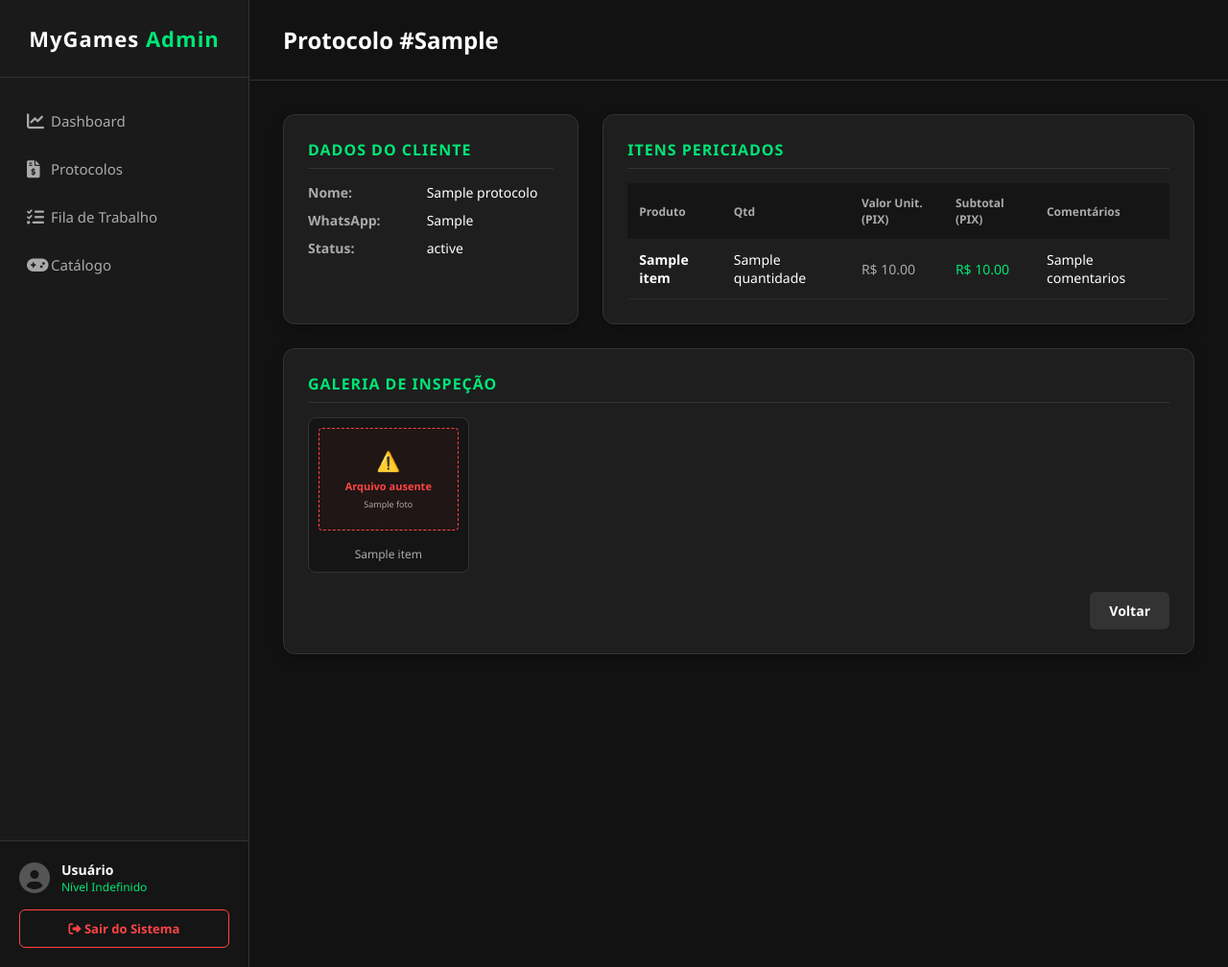
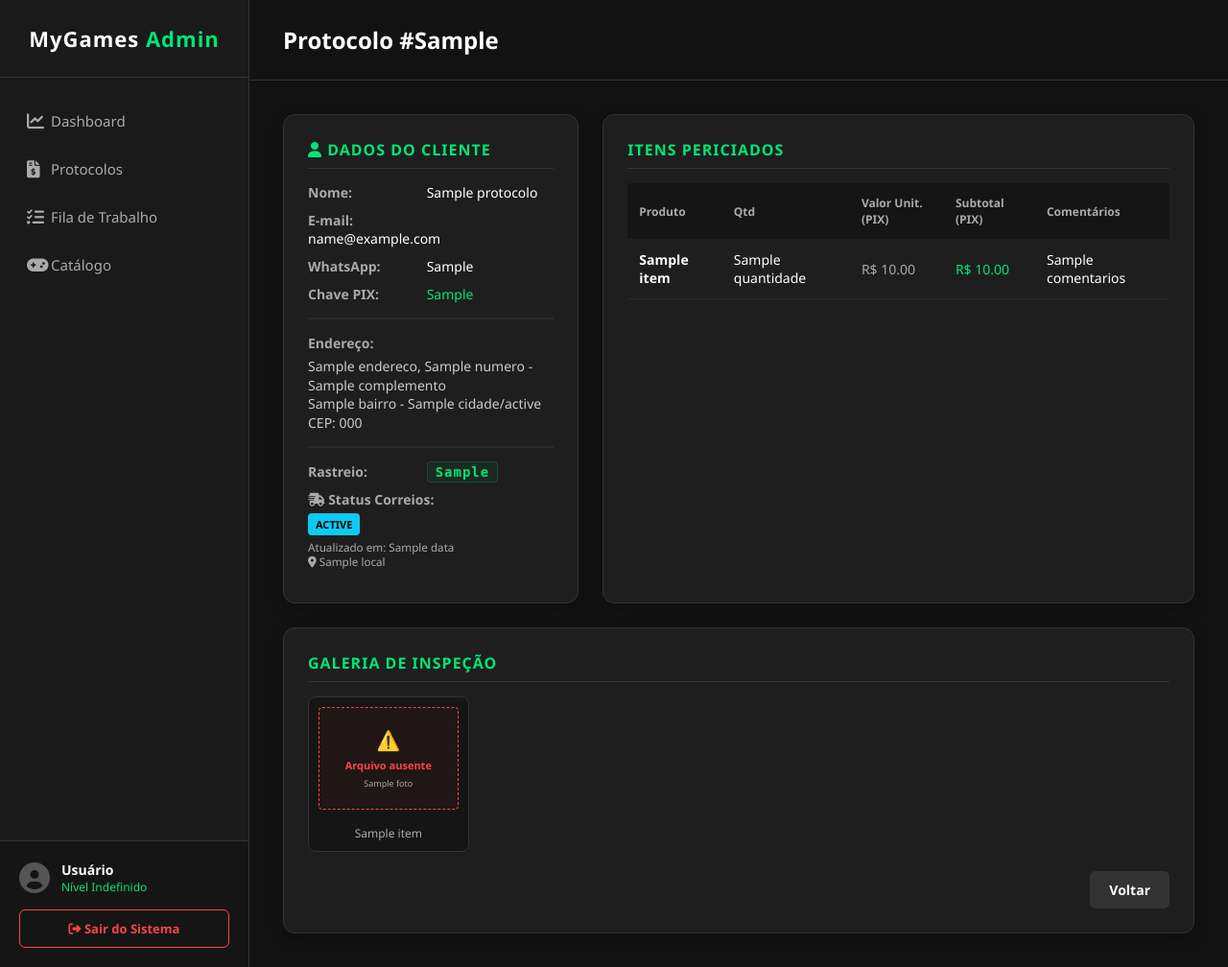
Before and after one commit to avernax-droid/MyGames, a Flask app: template templates/detalhes_protocolo.html in a window 1280 px wide. Shown: the whole page at 96% size. Run offline with Flask 3, Linux system fonts and the light colour scheme; the template is opened without the code that fills it: most values are stand-ins (such as "Sample title", 1, 10 or a date in 2020).

Commit message:
feat: Integração API Correios SRO e melhorias UI/UX nos protocolos
- admin_engine: Integração com a API REST Oficial dos Correios (SRO) para rastreio.
- admin_server: Injeção do histórico de rastreio na rota de detalhes do protocolo.
- detalhes_protocolo.html: Inclusão de Endereço, Chave PIX, máscara de CEP no Jinja2 e painel de status logístico.
- protocolos.html: Inclusão de botão X (fechar) e suporte à tecla ESC no modal de busca.

```diff
--- a/admin_server.py
+++ b/admin_server.py
@@ -24,6 +24,7 @@
 # - 25/06/2026: Implementação do fluxo de recuperação de senha (Opção 2 - geração de senha provisória).
 # - 25/06/2026: Integração real do disparo de e-mail (SMTP) na recuperação de senha.
 # - 25/06/2026: Integração de envio automático de e-mail ao cliente nas rotas de alteração de status da perícia.
+# - 26/06/2026: Integração da consulta de rastreio da Logística Reversa (Correios) na rota detalhes_protocolo.
 # ==============================================================================
 
 from flask import Flask, render_template, request, redirect, url_for, session, flash, send_from_directory, jsonify
@@ -356,7 +357,18 @@ def detalhes_protocolo(protocolo_id):
                 pass
 
     lista_status = admin_engine.buscar_status_ativos()
-    return render_template('detalhes_protocolo.html', protocolo=dados_protocolo, itens=itens_protocolo, lista_status=lista_status)
+
+    # NOVA LÓGICA DE CONSULTA AO RASTREIO DA LOGÍSTICA REVERSA
+    historico_rastreio = []
+    codigo_rastreio = dados_protocolo.get('codigo_rastreio')
+    if codigo_rastreio:
+        historico_rastreio = admin_engine.consultar_historico_rastreio(codigo_rastreio)
+
+    return render_template('detalhes_protocolo.html',
+                           protocolo=dados_protocolo,
+                           itens=itens_protocolo,
+                           lista_status=lista_status,
+                           historico_rastreio=historico_rastreio)
 
 @app.route('/protocolos/atualizar_status/<int:protocolo_id>', methods=['POST'])
 @requer_permissao('protocolos', 'update')
--- a/templates/detalhes_protocolo.html
+++ b/templates/detalhes_protocolo.html
@@ -15,6 +15,13 @@
                 fluida das fotos de perícia na mesma tela.
   - 08/06/2026: Adição de formatação visual (máscara) dinâmica via JS para
                 o número de WhatsApp do cliente.
+  - 26/06/2026: Atualização do card "Dados do Cliente" para incluir Endereço,
+                Chave PIX e o painel integrado de Rastreio dos Correios.
+  - 26/06/2026: Ajuste no CSS inline das labels de Endereço e Status Correios
+                para evitar quebra de linha indesejada.
+  - 26/06/2026: Inclusão de destaque visual discreto (badge translúcida monoespaçada)
+                para o Código de Rastreio.
+  - 26/06/2026: Inclusão de formatação visual (máscara) via Jinja2 para exibição do CEP.
   ==============================================================================
 #}
 {% extends 'base.html' %}
@@ -122,10 +129,57 @@
 
 <div class="grid-detalhes">
     <div class="card-admin info-section">
-        <h3>Dados do Cliente</h3>
+        <h3><i class="fas fa-user"></i> Dados do Cliente</h3>
         <div class="info-row"><strong>Nome:</strong> {{ protocolo.cliente_nome }}</div>
+        <div class="info-row"><strong>E-mail:</strong> {{ protocolo.cliente_email }}</div>
         <div class="info-row"><strong>WhatsApp:</strong> <span class="mascara-telefone">{{ protocolo.cliente_whatsapp | default('Não informado') }}</span></div>
-        <div class="info-row"><strong>Status:</strong> {{ protocolo.status }}</div>
+        <div class="info-row"><strong>Chave PIX:</strong> <span style="color: var(--cor-destaque);">{{ protocolo.chave_pix if protocolo.chave_pix else 'Não informada' }}</span></div>
+
+        <hr style="border: 1px solid #2a2a2a; margin: 15px 0;">
+
+        <div class="info-row" style="display: flex; flex-direction: column;">
+            <strong style="margin-bottom: 5px; width: auto; white-space: nowrap;">Endereço:</strong>
+            {% if protocolo.endereco %}
+                <span style="color: #ccc; line-height: 1.4;">
+                    {{ protocolo.endereco }}, {{ protocolo.numero }}
+                    {% if protocolo.complemento %} - {{ protocolo.complemento }}{% endif %}<br>
+                    {{ protocolo.bairro }} - {{ protocolo.cidade }}/{{ protocolo.estado_uf }}<br>
+                    CEP:
+                    {% if protocolo.cep and protocolo.cep|string|length == 8 %}
+                        {{ (protocolo.cep|string)[:5] }}-{{ (protocolo.cep|string)[5:] }}
+                    {% else %}
+                        {{ protocolo.cep | default('Não informado') }}
+                    {% endif %}
+                </span>
+            {% else %}
+                <span style="color: #ff4444;">Endereço não cadastrado</span>
+            {% endif %}
+        </div>
+
+        <hr style="border: 1px solid #2a2a2a; margin: 15px 0;">
+
+        <div class="info-row">
+            <strong>Rastreio:</strong>
+            {% if protocolo.codigo_rastreio %}
+                <span style="color: var(--cor-destaque); background-color: rgba(0, 230, 118, 0.05); border: 1px solid rgba(0, 230, 118, 0.2); padding: 2px 8px; border-radius: 4px; font-family: monospace; font-weight: bold; letter-spacing: 1px;">
+                    {{ protocolo.codigo_rastreio }}
+                </span>
+            {% else %}
+                <span style="color: var(--texto-dim); font-style: italic;">Não gerado</span>
+            {% endif %}
+        </div>
+
+        <div class="info-row" style="display: flex; flex-direction: column; margin-top: 5px;">
+            <strong style="margin-bottom: 5px; width: auto; white-space: nowrap;"><i class="fas fa-shipping-fast"></i> Status Correios:</strong>
+            {% if historico_rastreio and historico_rastreio|length > 0 %}
+                <span style="background-color: #0dcaf0; color: #000; padding: 4px 8px; border-radius: 4px; font-weight: bold; font-size: 11px; text-transform: uppercase; width: fit-content;">
+                    {{ historico_rastreio[0].status }}
+                </span>
+                <small style="color: var(--texto-dim); margin-top: 5px;">Atualizado em: {{ historico_rastreio[0].data }}<br><i class="fas fa-map-marker-alt"></i> {{ historico_rastreio[0].local }}</small>
+            {% else %}
+                <span style="color: var(--texto-dim);">Aguardando postagem / Sem atualizações</span>
+            {% endif %}
+        </div>
     </div>
 
     <div class="card-admin info-section">
```
Also changed, not shown: admin_engine.py (+107 -1 lines), templates/protocolos.html (+36 -1 lines).
